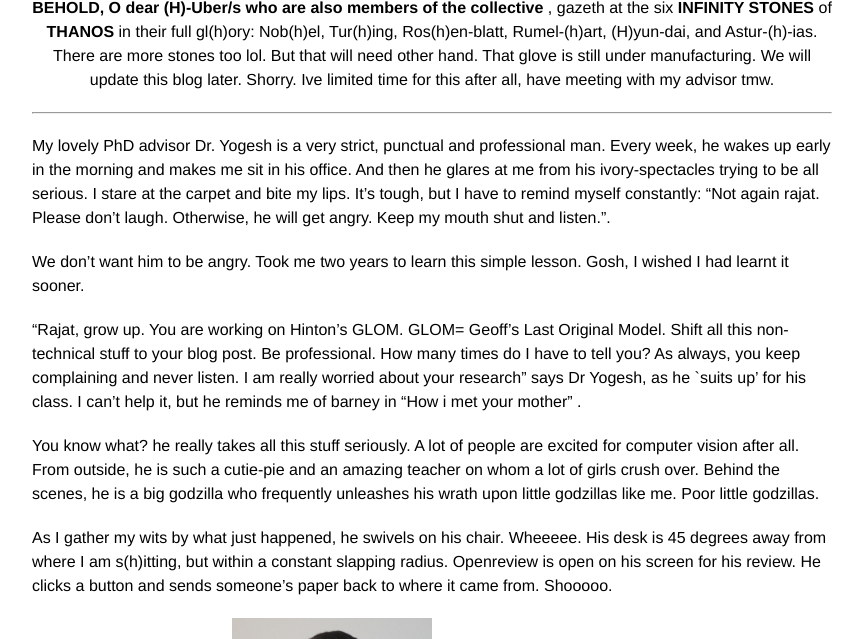
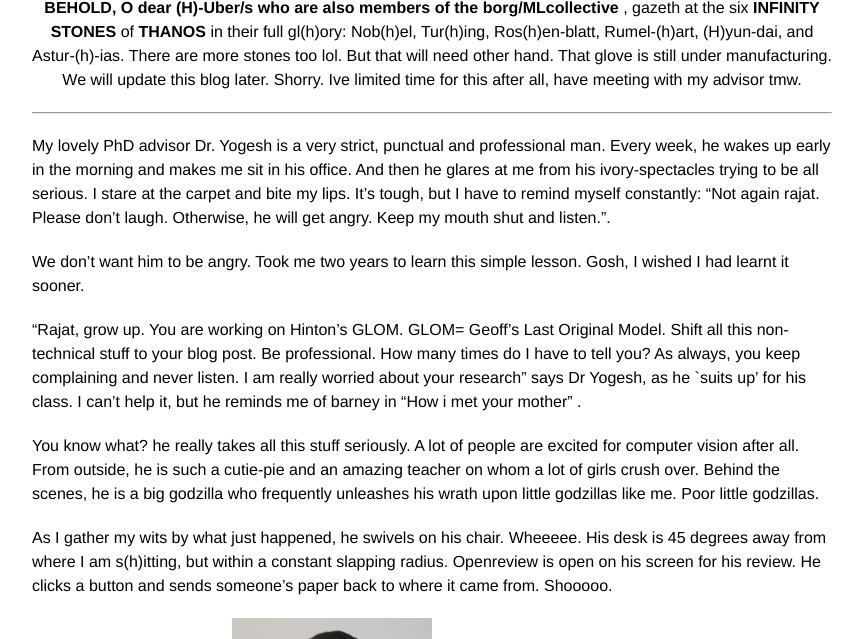
Before and after one commit to rajatmodi62/rajatmodi62.github.io, a Jekyll site: the page built from _posts/2024-10-26-hinton_apm.md, in a window 1280 px wide and 900 px high, scrolled down 2577 px, cut to the strip 261-900 px from the top of the window. Shown: the whole strip, without its empty margins (208-1070 px from the left). Built offline with Jekyll 4.4.1, drawn with Linux system fonts in a browser that asks for light colours; comment, search, counter and statistics services are not loaded.

```diff
--- a/_posts/2024-10-26-hinton_apm.md
+++ b/_posts/2024-10-26-hinton_apm.md
@@ -64,7 +64,7 @@ p.s. We have members from <b>(H)-Uber/s too</b>(cc Rosanne Liu, Jason Yosinski).
     <img class="img-fluid" src="{{ site.baseurl }}\assets\img\apm\infinity_stone.png" style="width: 50%; height: auto;"> <!-- Image width is 50% of its parent -->
 </div>
 <div class="caption" style="text-align: center;">
-    <b> BEHOLD, O dear (H)-Uber/s who are also members of the collective </b>, gazeth at the six <b> INFINITY STONES</b> of <b>THANOS</b> in their full gl(h)ory: Nob(h)el, Tur(h)ing, Ros(h)en-blatt, Rumel-(h)art, (H)yun-dai, and Astur-(h)-ias. There are more stones too lol. But that will need other hand. That glove is still under manufacturing. We will update this blog later. Shorry. Ive limited time for this after all, have meeting with my advisor tmw.
+    <b> BEHOLD, O dear (H)-Uber/s who are also members of the borg/MLcollective </b>, gazeth at the six <b> INFINITY STONES</b> of <b>THANOS</b> in their full gl(h)ory: Nob(h)el, Tur(h)ing, Ros(h)en-blatt, Rumel-(h)art, (H)yun-dai, and Astur-(h)-ias. There are more stones too lol. But that will need other hand. That glove is still under manufacturing. We will update this blog later. Shorry. Ive limited time for this after all, have meeting with my advisor tmw.
 </div>
 <!-- And now, as even the stars spanning the cosmos <b> shall be forced to bear witness </b>  this grandiose-moment , under the sacred laws of academic-tradition spanning <b> millennia </b>, and the blessings of esteemed NeurIPS program committee, <b>(Me)mbers of the (ML)Collective</b> on this twenty eighth day of the month of october in the year 2024 of our humble lord <b>Jesus Christ</b>  hereby lay claim to  Yannic Kilcher’s <b>“(Me)-GLO-(MiL)-lennia”</b>. Member's locations can include any land, water, spaceships, and inside volcanoes too. May this claim forever rest <b>UNWAVERING, UNDILUTED and UNCHALLENGED </b>.
 
```
